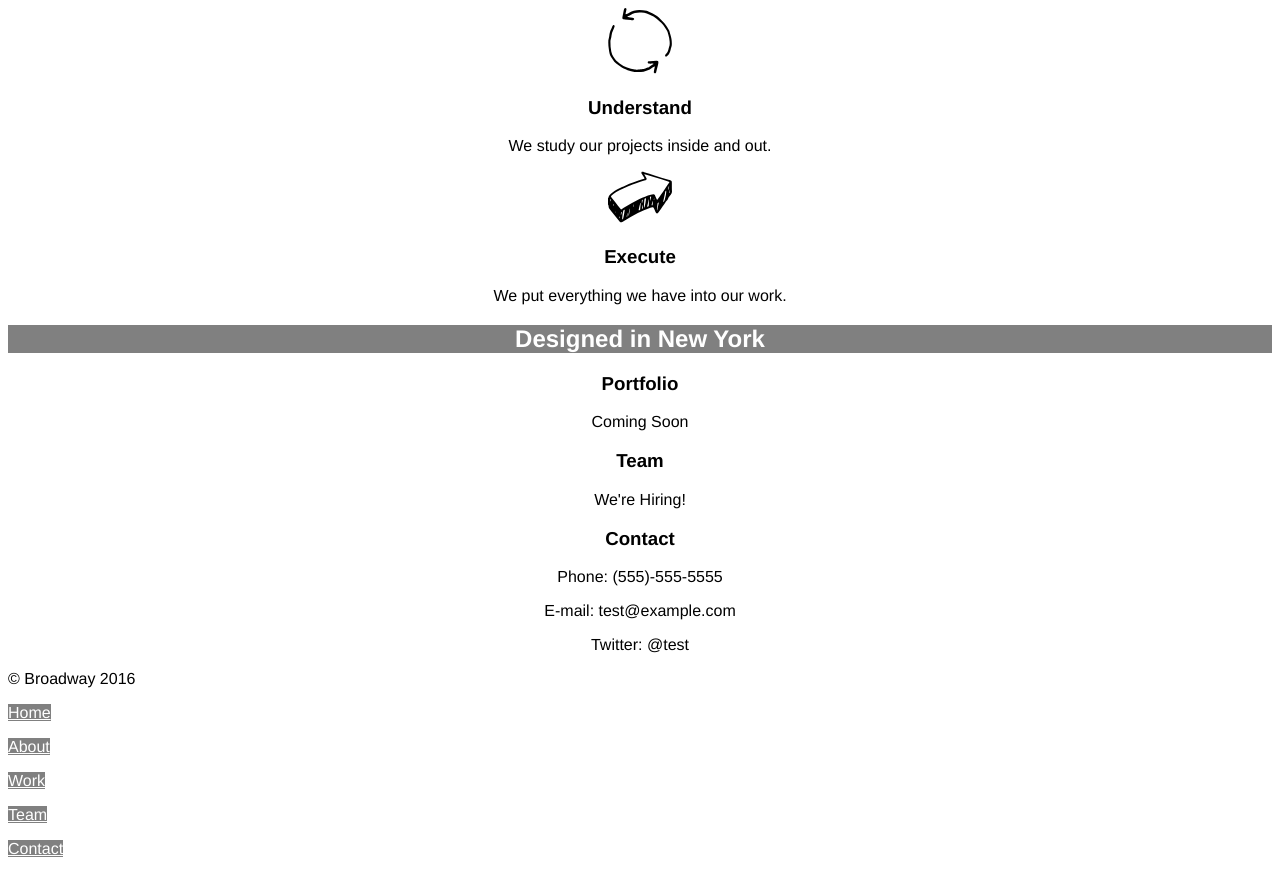
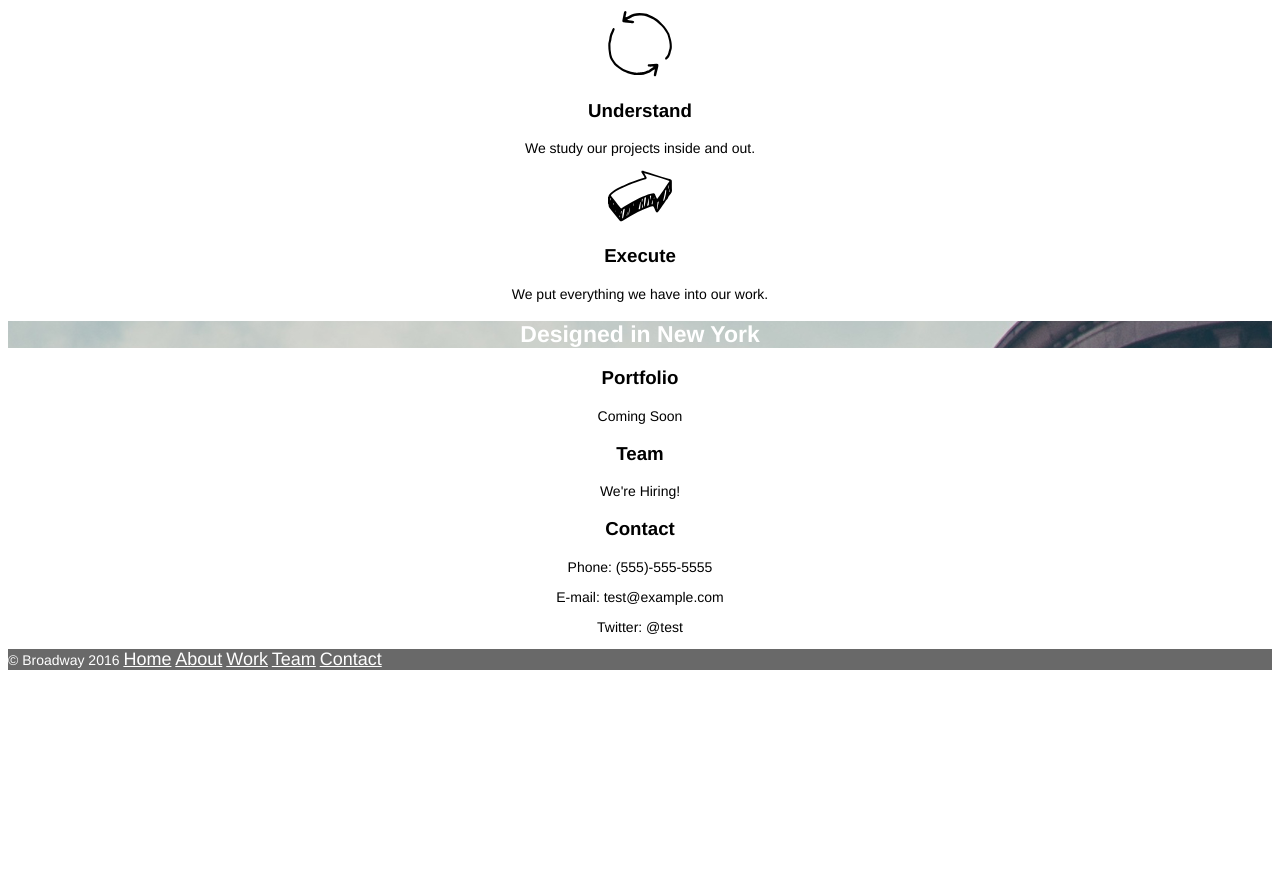
Before and after one commit to Kmcclain2/broadway, a plain HTML site: page index.html in a window 1280 px wide. Shown: the part 520-1394 px from the top of the page. After the commit the page ends 1204 px from the top, so only its background shows below. Drawn offline with Linux system fonts and the light colour scheme.

Commit message:
final html and css

```diff
--- a/index.html
+++ b/index.html
@@ -57,15 +57,23 @@
   <p>E-mail: test@example.com</p>
   <p>Twitter: @test</p>
 </div>
+
+<!-- Footer -->
+
+<div class="footer">
+      <p>
+        &copy; Broadway 2016
+        <a class="nav-link" href="#">Home</a>
+        <a class="nav-link" href="#about">About</a>
+        <a class="nav-link" href="#work">Work</a>
+        <a class="nav-link" href="#team">Team</a>
+        <a class="nav-link" href="#contact">Contact</a>
+      </p>
+</div>
+
   </body>
 
-  <footer>
-<p>&copy; Broadway 2016</p>
-<p><a class="nav-link" href="#">Home</a></p>
-<p><a class="nav-link" href="#about">About</a></p>
-<p><a class="nav-link" href="#work">Work</a></p>
-<p><a class="nav-link" href="#team">Team</a></p>
-<p><a class="nav-link" href="#contact">Contact</a></p>
-  </footer>
+
+
 
 </html>
--- a/resources/css/style.css
+++ b/resources/css/style.css
@@ -1,10 +1,22 @@
 body {font-family: Helvetica;
 text-align: center;}
 
-.main, .nav-link {color: white;
-background-color: gray;}
+.main {background-image: url('../images/the-flatiron-building.png');}
+h1 {font-size: 70px;
+font-weight: bold;
+color: white;}
 
-h1 {font-size: 70px;
+.main h2 {color: white;
+font-size: 23px;
 font-weight: bold;}
 
-footer {text-align: left;}
+
+.nav-link {font-size: 18px;
+  color: white;}
+
+.footer {text-align: left;
+background-color: dimgray;
+color: white;
+font-size: 11px;}
+
+p {font-size: 14px;}
```
